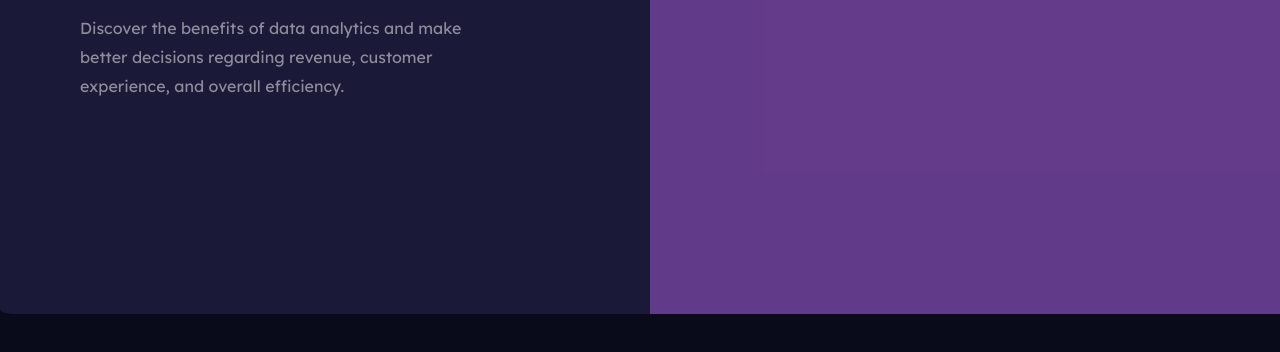
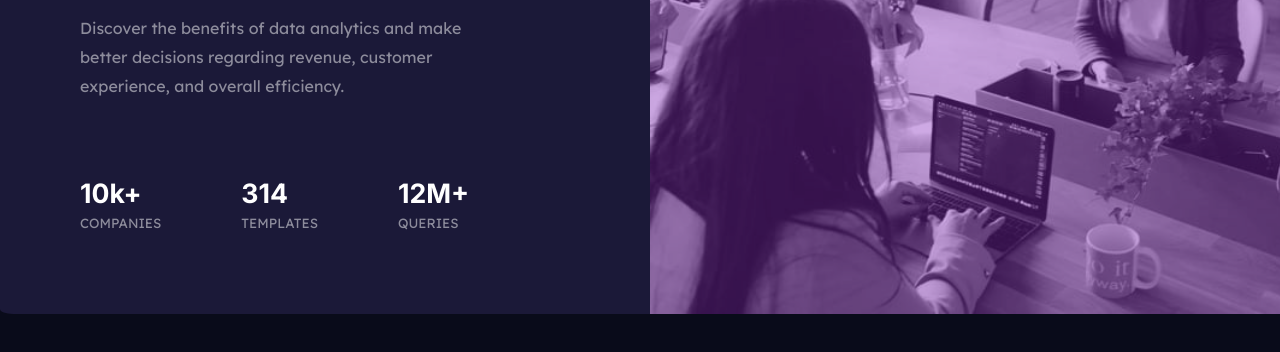
Before and after one commit to pedro-cella/stats-preview-card-component, a plain HTML site: page index.html in a window 1280 px wide. Shown: the part 336-688 px from the top of the page. Drawn offline with Linux system fonts and the light colour scheme.

Commit message:
Finishing project

```diff
--- a/index.html
+++ b/index.html
@@ -15,11 +15,27 @@
 </head>
 <body>
     <div class="card">
-      <p class="first-text">Get <b class="mark-word">insights</b> that help<br> your business grow.</p>
-      <p class="second-text">Discover the benefits of data analytics and make<br>
-      better decisions regarding revenue, customer<br>
-      experience, and overall efficiency.</p>
-      <div class="right-card"></div>
+        <p class="first-text">Get <b class="mark-word">insights</b> that help<br> your business grow.</p>
+        <p class="second-text">Discover the benefits of data analytics and make<br>
+        better decisions regarding revenue, customer<br>
+        experience, and overall efficiency.</p>
+        <ul class="list">
+            <li>
+              <p class="first-item">10k+</p>
+              <p class="second-item">companies</p>
+            </li>
+            <li>
+              <p class="first-item">314</p>
+              <p class="second-item">templates</p>
+            </li>
+            <li>
+              <p class="first-item">12M+</p>
+              <p class="second-item">queries</p>
+            </li>
+        </ul>
+      <div class="right-card">
+        <img src="./images/image-header-desktop.jpg" class="image">
+      </div>
     </div>
 </body>
 </html>
--- a/style.css
+++ b/style.css
@@ -43,9 +43,34 @@ div {
   line-height: 1.8;
 }
 
+.list {
+  list-style: none;
+}
+
+.list li {
+  float: left;
+  margin-top: 80px;
+  margin-left: 80px;
+}
+
+.first-item {
+  font-family: 'Inter', sans-serif;
+  font-size: 20pt;
+  font-weight: bold;
+  color: hsl(0, 0%, 100%);
+  padding-bottom: 10px;
+}
+
+.second-item {
+  font-family: 'Lexend Deca', sans-serif;
+  font-size: 10pt;
+  text-transform: uppercase;
+  color: rgba(255, 255, 255, 0.5);
+}
+
 .right-card {
   position: absolute;
-  background-color:  rgba(170, 92, 219, 0.5);
+  background-color:  hsl(277, 64%, 45%);
   width: 650px;
   height: 500px;
   margin-left: 650px;
@@ -54,5 +79,7 @@ div {
 }
 
 .image {
-  color: red;
+  width: 650px;
+  height: 500px;
+  filter: opacity(60%);
 }
```
Also changed, not shown: images/screenshot1.png (added), 1 other file.
